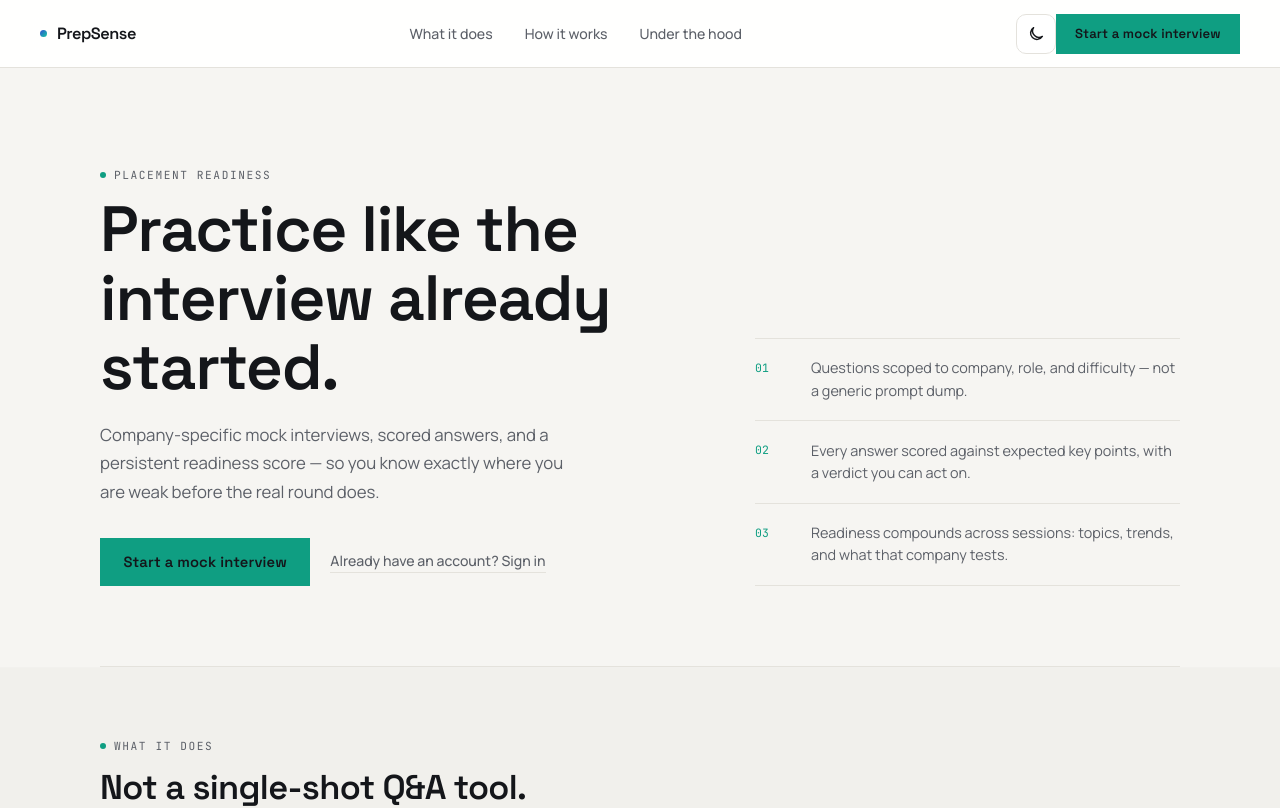
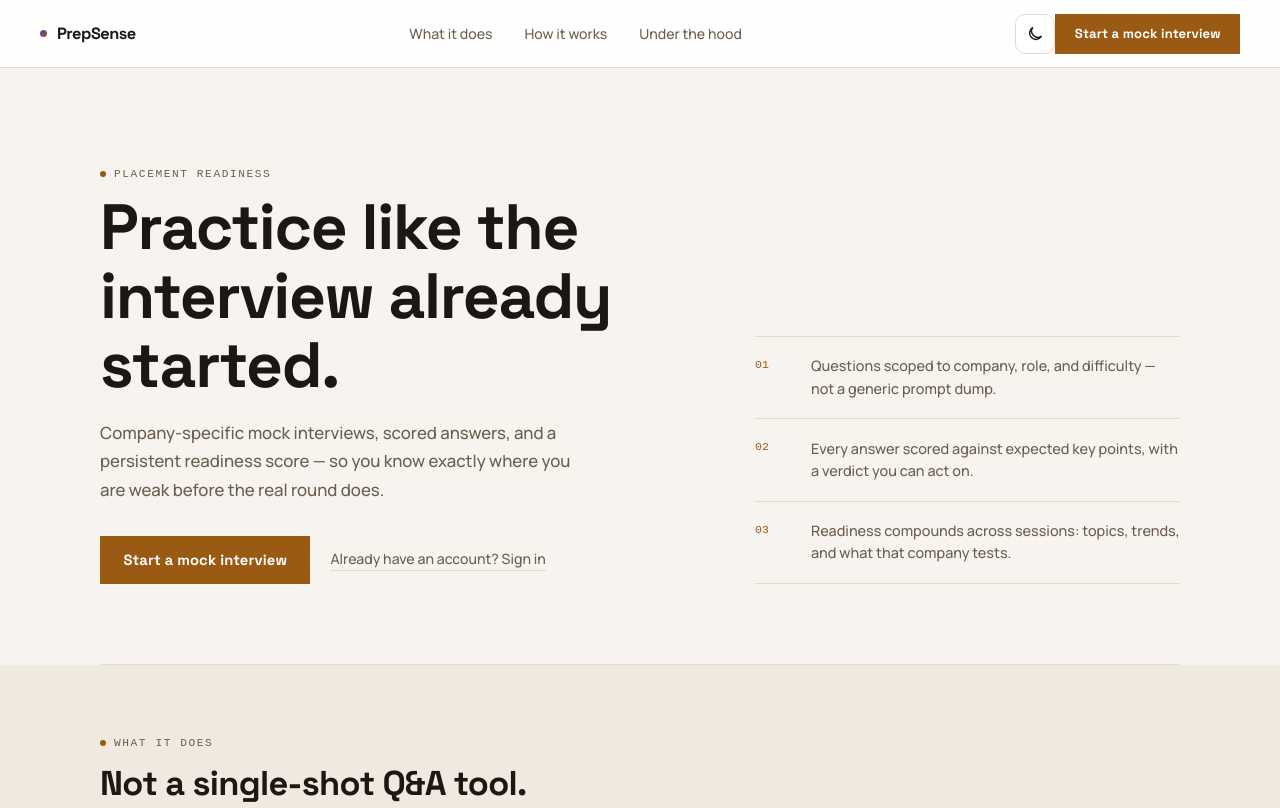
Before and after one commit to pratyushm206/PrepSense, a React (Vite) app: page / in a window 1280 px wide. Shown: the top 808 px of the page. Built offline with nearby package versions, Linux system fonts and the light colour scheme; no server answers.

Commit message:
chore: add design tokens and fonts

```diff
--- a/src/styles.css
+++ b/src/styles.css
@@ -1,4 +1,4 @@
-@import url('https://fonts.googleapis.com/css2?family=Space+Grotesk:wght@500;600;700&family=Manrope:wght@400;500;600;700&family=JetBrains+Mono:wght@400;500;600;700&display=swap');
+@import url('https://fonts.googleapis.com/css2?family=Manrope:wght@500;600;800&family=Space+Grotesk:wght@500;700&display=swap');
 @import './theme.css';
 
 :root {
@@ -24,7 +24,7 @@
   --category-selected-behavioral: color-mix(in srgb, var(--cat-behavioral) 12%, var(--bg-card));
   --radius: 14px;
   --shadow: 0 18px 50px color-mix(in srgb, var(--cat-behavioral) 8%, transparent);
-  font-family: 'Manrope', sans-serif;
+  font-family: var(--font-body);
 }
 
 :root[data-theme='light'] {
@@ -42,7 +42,7 @@ body {
     radial-gradient(1200px 500px at 15% -10%, color-mix(in srgb, var(--gradient-end) 14%, transparent) 0%, transparent 60%),
     var(--bg);
   color: var(--text);
-  font-family: 'Manrope', sans-serif;
+  font-family: var(--font-body);
 }
 
 a {
@@ -2461,7 +2461,7 @@ a.topic-row {
 
 .landing-nav a {
   position: relative;
-  font-family: 'Manrope', sans-serif;
+  font-family: var(--font-body);
   font-size: 0.88rem;
   font-weight: 500;
   color: var(--ink2);
@@ -2538,7 +2538,7 @@ a.topic-row {
 }
 
 .landing-text-link {
-  font-family: 'Manrope', sans-serif;
+  font-family: var(--font-body);
   font-size: 0.88rem;
   font-weight: 500;
   color: var(--ink2);
@@ -2775,7 +2775,7 @@ a.topic-row {
 .landing-footer-blurb {
   max-width: 36ch;
   margin: 0;
-  font-family: 'Manrope', sans-serif;
+  font-family: var(--font-body);
   font-size: 0.875rem;
   line-height: 1.6;
   color: var(--ink2);
@@ -2833,7 +2833,7 @@ a.topic-row {
   display: flex;
   align-items: center;
   gap: 0.65rem;
-  font-family: 'Manrope', sans-serif;
+  font-family: var(--font-body);
   font-size: 0.9rem;
   color: var(--ink2);
   transition: color 0.15s ease;
--- a/src/theme.css
+++ b/src/theme.css
@@ -1,62 +1,159 @@
 :root,
 :root[data-theme="dark"] {
-  --bg: #0a0e14;
-  --bg-card: #10141c;
-  --bg-section-alt: #0d1119;
-  --border: #1c222d;
-  --text: #eef1f5;
-  --text-dim: #7c8697;
+  /* Design reference v2 tokens */
+  --font-display: 'Space Grotesk', system-ui, sans-serif;
+  --font-body: 'Manrope', system-ui, sans-serif;
+  --font-mono: ui-monospace, SFMono-Regular, Menlo, Consolas, monospace;
+  --text-xs: 12px;
+  --text-sm: 14px;
+  --text-md: 16px;
+  --text-lg: 18px;
+  --text-xl: 22px;
+  --text-2xl: 28px;
+  --text-3xl: 36px;
+  --text-hero: 72px;
+  --space-1: 4px;
+  --space-2: 8px;
+  --space-3: 12px;
+  --space-4: 16px;
+  --space-5: 24px;
+  --space-6: 32px;
+  --space-7: 48px;
+  --space-8: 64px;
+  --radius-sm: 6px;
+  --radius-md: 10px;
+  --radius-lg: 16px;
+  --bg-base: #0A0908;
+  --bg-raised: #12100E;
+  --bg-elevated: #1B1814;
+  --border-subtle: #2A2521;
+  --border-strong: #3E362F;
+  --text-primary: #F1ECE6;
+  --text-secondary: #B3A89C;
+  --text-muted: #8C8176;
+  --accent: #C77D2E;
+  --accent-text: #E0954A;
+  --accent-tint: rgba(199,125,46,.14);
+  --on-accent: #1A0F04;
+  --success: #6FCF97;
+  --success-tint: rgba(111,207,151,.12);
+  --warning: #F2C94C;
+  --warning-tint: rgba(242,201,76,.12);
+  --danger: #EF6B6B;
+  --danger-tint: rgba(239,107,107,.12);
+  --shadow-1: 0 1px 2px rgba(0,0,0,.4);
 
+  /* Existing app variables, mapped to semantic design tokens */
+  --bg: var(--bg-base);
+  --gradient-start: #2f4fd4;
   --cat-dsa: #6b8afd;
   --cat-systemdesign: #a78bfa;
   --cat-corecs: #f5a524;
-  --cat-behavioral: #2dd4a6;
-  --cat-dsa-text: var(--cat-dsa);
-  --cat-systemdesign-text: var(--cat-systemdesign);
-  --cat-corecs-text: var(--cat-corecs);
-  --cat-behavioral-text: var(--cat-behavioral);
-
-  --status-good: #2dd4a6;
-  --status-warn: #f5a524;
-  --status-bad: #f0506e;
-
-  --gradient-start: #2f4fd4;
-  --gradient-end: #14c99f;
-  --accent-contrast: #07130f;
-
-  --accent: var(--cat-behavioral);
-  --teal: var(--status-good);
-  --amber: var(--status-warn);
-  --red: var(--status-bad);
+  --bg-card: var(--bg-raised);
+  --bg-section-alt: var(--bg-elevated);
+  --border: var(--border-subtle);
+  --text: var(--text-primary);
+  --text-dim: var(--text-muted);
+  --cat-behavioral: var(--accent);
+  --cat-behavioral-text: var(--accent-text);
+  --status-good: var(--success);
+  --status-warn: var(--warning);
+  --status-bad: var(--danger);
+  --accent-contrast: var(--on-accent);
+  --gradient-end: var(--accent);
+  --teal: var(--success);
+  --amber: var(--warning);
+  --red: var(--danger);
+  --surface: var(--bg-card);
+  --surface2: color-mix(in srgb, var(--bg-elevated) 72%, var(--bg-base));
+  --surface3: color-mix(in srgb, var(--border-strong) 56%, var(--bg-raised));
+  --border2: var(--border-strong);
+  --text-faint: color-mix(in srgb, var(--text-muted) 72%, var(--bg-raised));
+  --teal-dim: var(--success-tint);
+  --amber-dim: var(--warning-tint);
+  --red-dim: var(--danger-tint);
+  --violet: var(--gradient-start);
+  --violet-dim: color-mix(in srgb, var(--gradient-start) 10%, transparent);
+  --category-dsa-soft: color-mix(in srgb, var(--cat-dsa) 4%, var(--bg-card));
+  --category-systemdesign-soft: color-mix(in srgb, var(--cat-systemdesign) 4%, var(--bg-card));
+  --category-corecs-soft: color-mix(in srgb, var(--cat-corecs) 4%, var(--bg-card));
+  --category-behavioral-soft: color-mix(in srgb, var(--cat-behavioral) 4%, var(--bg-card));
+  --category-selected-dsa: color-mix(in srgb, var(--cat-dsa) 12%, var(--bg-card));
+  --category-selected-systemdesign: color-mix(in srgb, var(--cat-systemdesign) 12%, var(--bg-card));
+  --category-selected-corecs: color-mix(in srgb, var(--cat-corecs) 12%, var(--bg-card));
+  --category-selected-behavioral: color-mix(in srgb, var(--cat-behavioral) 12%, var(--bg-card));
+  --radius: var(--radius-lg);
+  --shadow: 0 18px 50px color-mix(in srgb, var(--accent) 8%, transparent);
 }
 
 :root[data-theme="light"] {
-  --bg: #f6f5f2;
-  --bg-card: #ffffff;
-  --bg-section-alt: #f1f0ec;
-  --border: #e4e2dc;
-  --text: #14161a;
-  --text-dim: #5c6068;
+  color-scheme: light;
+  --bg-base: #F7F3EE;
+  --bg-raised: #FFFFFF;
+  --bg-elevated: #F0E9E0;
+  --border-subtle: #E3D9CD;
+  --border-strong: #CDBFAF;
+  --text-primary: #1C1713;
+  --text-secondary: #53483D;
+  --text-muted: #6B5E51;
+  --accent: #9A5A14;
+  --accent-text: #8A4F0F;
+  --accent-tint: rgba(154,90,20,.10);
+  --on-accent: #FFFFFF;
+  --success: #15803D;
+  --success-tint: rgba(21,128,61,.10);
+  --warning: #8A6A00;
+  --warning-tint: rgba(138,106,0,.12);
+  --danger: #B91C1C;
+  --danger-tint: rgba(185,28,28,.10);
+  --shadow-1: 0 1px 2px rgba(28,23,19,.08);
 
+  --bg: var(--bg-base);
+  --gradient-start: #2f4fd4;
   --cat-dsa: #2f4fd4;
   --cat-systemdesign: #7c5cfa;
   --cat-corecs: #c98a15;
-  --cat-behavioral: #0f9e82;
+  --bg-card: var(--bg-raised);
+  --bg-section-alt: var(--bg-elevated);
+  --border: var(--border-subtle);
+  --text: var(--text-primary);
+  --text-dim: var(--text-muted);
+  --cat-dsa: #2f4fd4;
+  --cat-systemdesign: #7c5cfa;
+  --cat-corecs: #c98a15;
+  --cat-behavioral: var(--accent);
   --cat-dsa-text: #2f4fd4;
   --cat-systemdesign-text: #553ec2;
   --cat-corecs-text: #75500a;
-  --cat-behavioral-text: #076b58;
+  --cat-behavioral-text: var(--accent-text);
+  --status-good: var(--success);
+  --status-warn: var(--warning);
+  --status-bad: var(--danger);
+  --gradient-end: var(--accent);
+  --accent-contrast: var(--on-accent);
+  --teal: var(--success);
+  --amber: var(--warning);
+  --red: var(--danger);
+  --surface: var(--bg-card);
+  --surface2: color-mix(in srgb, var(--bg-elevated) 72%, var(--bg-base));
+  --surface3: color-mix(in srgb, var(--border-strong) 56%, var(--bg-raised));
+  --border2: var(--border-strong);
+  --text-faint: color-mix(in srgb, var(--text-muted) 72%, var(--bg-raised));
+  --teal-dim: var(--success-tint);
+  --amber-dim: var(--warning-tint);
+  --red-dim: var(--danger-tint);
+  --violet: var(--gradient-start);
+  --violet-dim: color-mix(in srgb, var(--gradient-start) 10%, transparent);
+  --category-dsa-soft: color-mix(in srgb, var(--cat-dsa) 4%, var(--bg-card));
+  --category-systemdesign-soft: color-mix(in srgb, var(--cat-systemdesign) 4%, var(--bg-card));
+  --category-corecs-soft: color-mix(in srgb, var(--cat-corecs) 4%, var(--bg-card));
+  --category-behavioral-soft: color-mix(in srgb, var(--cat-behavioral) 4%, var(--bg-card));
+  --category-selected-dsa: color-mix(in srgb, var(--cat-dsa) 12%, var(--bg-card));
+  --category-selected-systemdesign: color-mix(in srgb, var(--cat-systemdesign) 12%, var(--bg-card));
+  --category-selected-corecs: color-mix(in srgb, var(--cat-corecs) 12%, var(--bg-card));
+  --category-selected-behavioral: color-mix(in srgb, var(--cat-behavioral) 12%, var(--bg-card));
+  --radius: var(--radius-lg);
+  --shadow: 0 18px 50px color-mix(in srgb, var(--accent) 8%, transparent);
+}
 
-  --status-good: #0f9e82;
-  --status-warn: #c98a15;
-  --status-bad: #d13a55;
-
-  --gradient-start: #2f4fd4;
-  --gradient-end: #14c99f;
-  --accent-contrast: #14161a;
-
-  --accent: var(--cat-behavioral);
-  --teal: var(--status-good);
-  --amber: var(--status-warn);
-  --red: var(--status-bad);
-}
+:root[data-theme='dark'] { color-scheme: dark; }
```
